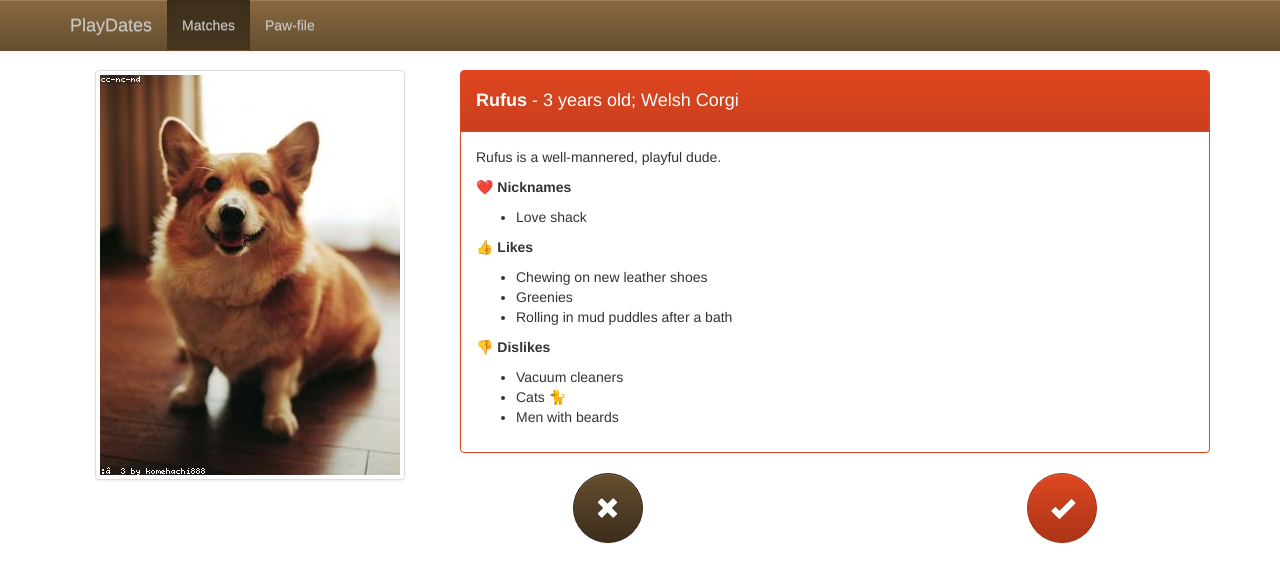
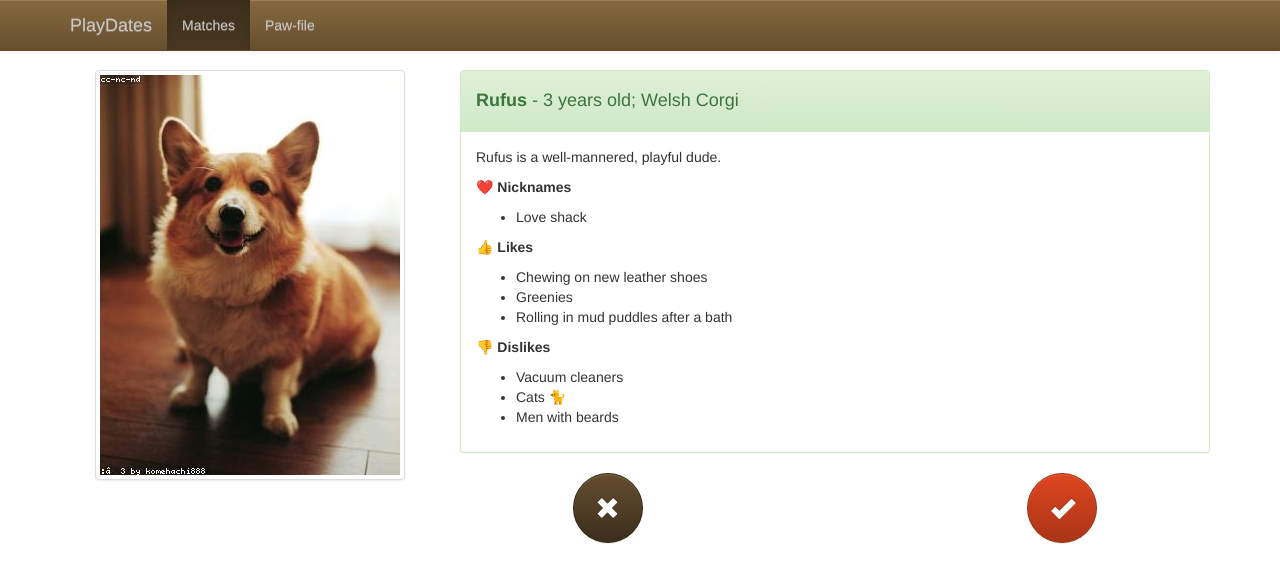
Before and after one commit to corbanmailloux/PlayDates, a Jekyll site: the page built from _dogs/rufus.html, in a window 1280 px wide. Shown: the top 583 px of the page. Built offline with Jekyll 4.4.1, drawn with Linux system fonts in a browser that asks for light colours; nearby versions of some CDN libraries.

Commit message:
Green profile panel.

```diff
--- a/_layouts/matches.html
+++ b/_layouts/matches.html
@@ -7,7 +7,7 @@ layout: default
         <img src="{{ page.animal.img }}" alt="{{ page.animal.name }}'s profile image" class="img-responsive img-thumbnail center-block">
     </div>
     <div class="col-xs-12 col-sm-8">
-        <div class="panel panel-primary">
+        <div class="panel panel-success">
             <div class="panel-heading">
                 <h1 class="h4"><strong>{{ page.animal.name }}</strong> - {{ page.animal.age }}; {{ page.animal.breed }}</h1>
             </div>
```
